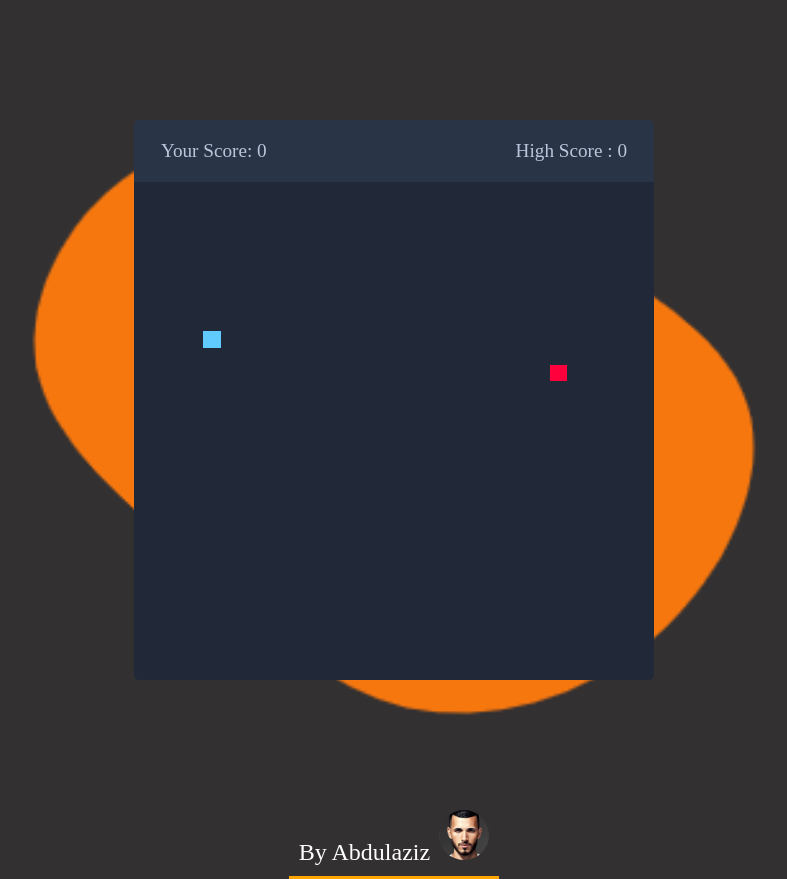
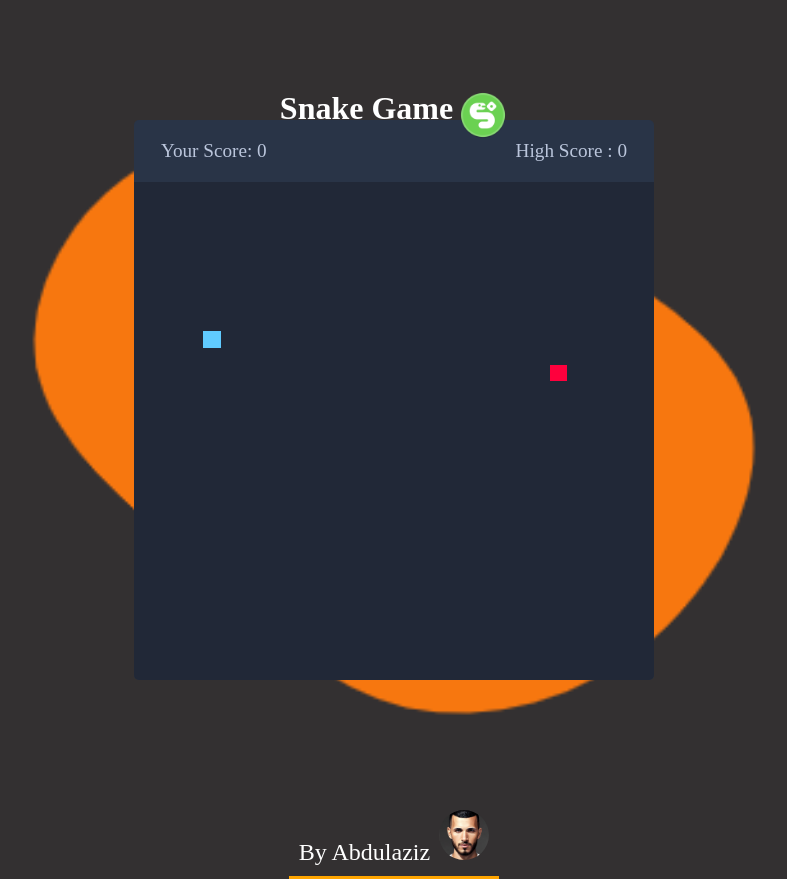
Before and after one commit to AbdulazizFE/snake_game, a plain HTML site: page index.html in a window 1280 px wide. Shown: the whole page, without its empty margins (246-1033 px from the left). Drawn offline with nearby package versions, Linux system fonts and the light colour scheme.

Commit message:
create title

```diff
--- a/index.html
+++ b/index.html
@@ -13,6 +13,12 @@
 </head>
 
 <body>
+    <div class="snakeTitle">
+
+<h1>Snake Game</h1>
+<img src="./s.png" >
+    </div>
+
     <div class="wrapper">
         <div class="game-details">
             <span class="score">Your Score: 0 </span>
--- a/style.css
+++ b/style.css
@@ -15,6 +15,20 @@ body {
   background-position: center center;
   background-attachment: fixed;
 }
+
+.snakeTitle{
+  position: absolute;
+  top: 90px;
+ display: flex;
+}
+.snakeTitle h1{
+  color: #fff;
+}
+.snakeTitle img{
+  width: 50px;
+  margin-left: 5px;
+}
+
 
 .wrapper {
   width: 65vmin;
@@ -102,7 +116,7 @@ body {
   }
 
   footer {
-  margin-top: -110px;
+margin-top: -145px;
   }
 }
 
```
Also changed, not shown: s.png (added).
